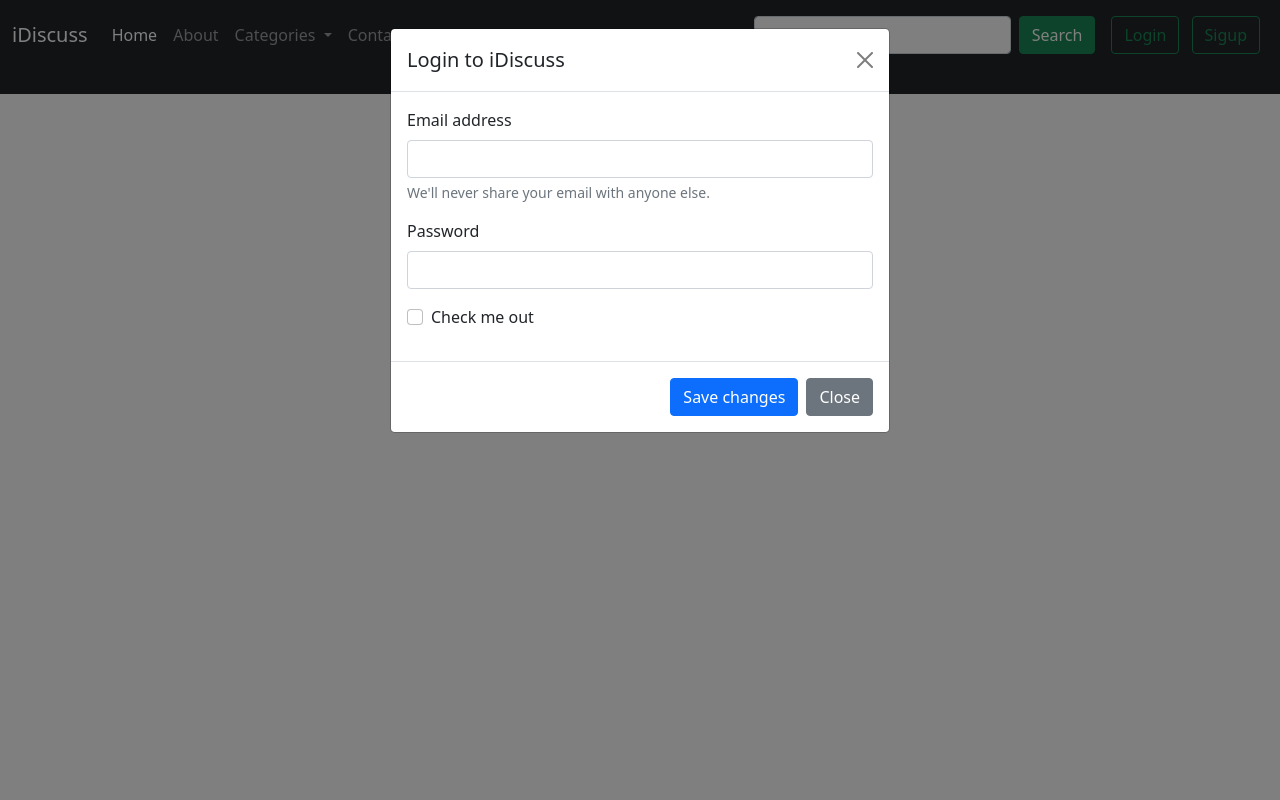
After one commit to SSahil404/forum, a PHP site: page /about.php in a window 1280 px wide, after a click on "Login". The commit adds this page. Run offline with PHP 8.4, Linux system fonts and the light colour scheme.

Commit message:
added carousel to index, added modals for login and signup

```diff
--- /dev/null
+++ b/about.php
@@ -0,0 +1,27 @@
+<!doctype html>
+<html lang="en">
+
+<head>
+    <!-- Required meta tags -->
+    <meta charset="utf-8">
+    <meta name="viewport" content="width=device-width, initial-scale=1">
+
+    <!-- Bootstrap CSS -->
+    <link href="https://cdn.jsdelivr.net/npm/bootstrap@5.0.0-beta3/dist/css/bootstrap.min.css" rel="stylesheet"
+        integrity="sha384-eOJMYsd53ii+scO/bJGFsiCZc+5NDVN2yr8+0RDqr0Ql0h+rP48ckxlpbzKgwra6" crossorigin="anonymous">
+
+    <title>Welcome iDiscuss - coding forums</title>
+</head>
+
+<body>
+    <?php include "./components/_nav.php"; ?>
+
+
+    <?php include "./components/_footer.php"; ?>
+
+    <script src="https://cdn.jsdelivr.net/npm/bootstrap@5.0.0-beta3/dist/js/bootstrap.bundle.min.js"
+        integrity="sha384-JEW9xMcG8R+pH31jmWH6WWP0WintQrMb4s7ZOdauHnUtxwoG2vI5DkLtS3qm9Ekf" crossorigin="anonymous">
+    </script>
+</body>
+
+</html>
--- /dev/null
+++ b/components/_dbConnect.php
@@ -0,0 +1,3 @@
+<?php
+// connecting to the database
+?>
--- /dev/null
+++ b/components/_loginModal.php
@@ -0,0 +1,33 @@
+<!-- Modal -->
+<div class="modal fade" id="loginModal" tabindex="-1" aria-labelledby="loginModalLabel" aria-hidden="true">
+    <div class="modal-dialog">
+        <div class="modal-content">
+            <div class="modal-header">
+                <h5 class="modal-title" id="loginModalLabel">Login to iDiscuss</h5>
+                <button type="button" class="btn-close" data-bs-dismiss="modal" aria-label="Close"></button>
+            </div>
+            <form>
+                <div class="modal-body">
+                    <div class="mb-3">
+                        <label for="exampleInputEmail1" class="form-label">Email address</label>
+                        <input type="email" class="form-control" id="exampleInputEmail1" aria-describedby="emailHelp">
+                        <div id="emailHelp" class="form-text">We'll never share your email with anyone else.</div>
+                    </div>
+                    <div class="mb-3">
+                        <label for="exampleInputPassword1" class="form-label">Password</label>
+                        <input type="password" class="form-control" id="exampleInputPassword1">
+                    </div>
+                    <div class="mb-3 form-check">
+                        <input type="checkbox" class="form-check-input" id="exampleCheck1">
+                        <label class="form-check-label" for="exampleCheck1">Check me out</label>
+                    </div>
+                    <!-- <button type="submit" class="btn btn-primary">Submit</button> -->
+                </div>
+                <div class="modal-footer">
+                    <button type="button submit" class="btn btn-primary">Save changes</button>
+                    <button type="button" class="btn btn-secondary" data-bs-dismiss="modal">Close</button>
+                </div>
+            </form>
+        </div>
+    </div>
+</div>
--- a/components/_nav.php
+++ b/components/_nav.php
@@ -1,7 +1,7 @@
 <?php
 echo '<nav class="navbar navbar-expand-lg navbar-dark bg-dark">
         <div class="container-fluid">
-            <a class="navbar-brand" href="#">iDiscuss</a>
+            <a class="navbar-brand" href="index.php">iDiscuss</a>
             <button
                 class="navbar-toggler"
                 type="button"
@@ -16,10 +16,10 @@ echo '<nav class="navbar navbar-expand-lg navbar-dark bg-dark">
             <div class="collapse navbar-collapse" id="navbarSupportedContent">
                 <ul class="navbar-nav me-auto mb-2 mb-lg-0">
                     <li class="nav-item">
-                    <a class="nav-link active" aria-current="page" href="#">Home</a>
+                    <a class="nav-link active" aria-current="page" href="index.php">Home</a>
                     </li>
                     <li class="nav-item">
-                    <a class="nav-link" href="#">About</a>
+                    <a class="nav-link" href="about.php">About</a>
                     </li>
                     <li class="nav-item dropdown">
                     <a
@@ -40,7 +40,7 @@ echo '<nav class="navbar navbar-expand-lg navbar-dark bg-dark">
                     </ul>
                     </li>
                     <li class="nav-item">
-                    <a class="nav-link " href="#" tabindex="-1" >Contact</a>
+                    <a class="nav-link " href="contact.php">Contact</a>
                     </li>
                 </ul>
                 <form class="d-flex">
@@ -48,10 +48,13 @@ echo '<nav class="navbar navbar-expand-lg navbar-dark bg-dark">
                     <button class="btn btn-success" type="submit">Search</button>
                 </form>
                 <div class="mx-2 my-2">
-                    <button class="btn btn-outline-success mx-2">Login</button>
-                    <button class="btn btn-outline-success">Sigup</button>
+                    <button class="btn btn-outline-success mx-2" data-bs-toggle="modal" data-bs-target="#loginModal">Login</button>
+                    <button class="btn btn-outline-success" data-bs-toggle="modal" data-bs-target="#signupModal">Sigup</button>
                 </div>
             </div>
         </div>
     </nav>';
+
+include "./components/_loginModal.php";
+include "./components/_signupModal.php";
 ?>
--- /dev/null
+++ b/components/_signupModal.php
@@ -0,0 +1,37 @@
+<!-- Modal -->
+<div class="modal fade" id="signupModal" tabindex="-1" aria-labelledby="signupModalLabel" aria-hidden="true">
+    <div class="modal-dialog">
+        <div class="modal-content">
+            <div class="modal-header">
+                <h5 class="modal-title" id="signupModalLabel">Signup for an iDiscuss account</h5>
+                <button type="button" class="btn-close" data-bs-dismiss="modal" aria-label="Close"></button>
+            </div>
+            <form>
+                <div class="modal-body">
+                    <div class="mb-3">
+                        <label for="exampleInputEmail1" class="form-label">Email address</label>
+                        <input type="email" class="form-control" id="exampleInputEmail1" aria-describedby="emailHelp">
+                        <div id="emailHelp" class="form-text">We'll never share your email with anyone else.</div>
+                    </div>
+                    <div class="mb-3">
+                        <label for="exampleInputPassword1" class="form-label">Password</label>
+                        <input type="password" class="form-control" id="exampleInputPassword1">
+                    </div>
+                    <div class="mb-3">
+                        <label for="exampleInputPassword1" class="form-label">Confirm Password</label>
+                        <input type="password" class="form-control" id="exampleInputPassword1">
+                    </div>
+                    <div class="mb-3 form-check">
+                        <input type="checkbox" class="form-check-input" id="exampleCheck1">
+                        <label class="form-check-label" for="exampleCheck1">Check me out</label>
+                    </div>
+                    <!-- <button type="submit" class="btn btn-primary">Submit</button> -->
+                </div>
+                <div class="modal-footer">
+                    <button type="button submit" class="btn btn-primary">Save changes</button>
+                    <button type="button" class="btn btn-secondary" data-bs-dismiss="modal">Close</button>
+                </div>
+            </form>
+        </div>
+    </div>
+</div>
```
Also changed, not shown: contact.php (added, +27 -0 lines), index.php (+57 -2 lines).
